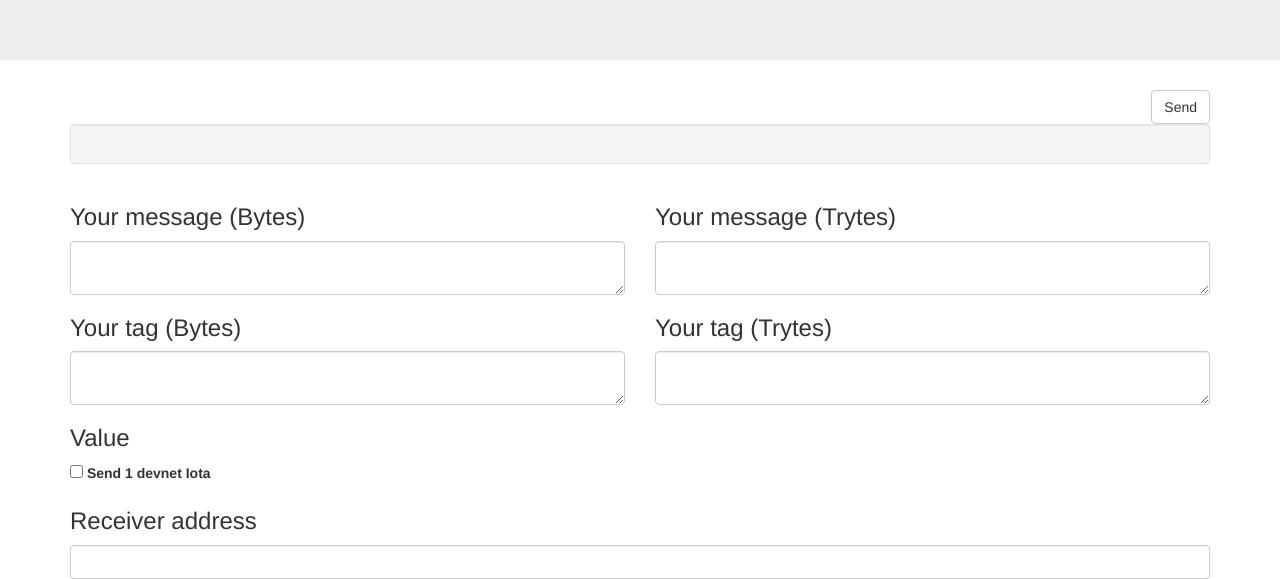
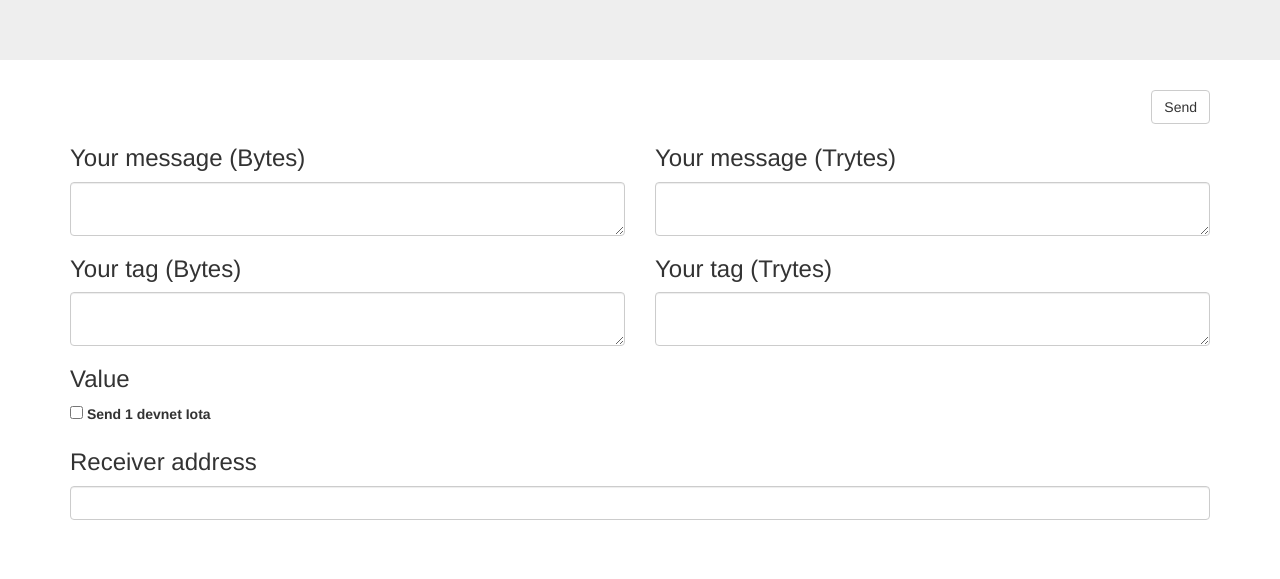
Before and after one commit to marcodepolo/iota-devnet-courier, a website: page views/index.html in a window 1280 px wide. Shown: the part 252-831 px from the top of the page. After the commit the page ends 800 px from the top, so only its background shows below. Drawn offline with nearby package versions, Linux system fonts and the light colour scheme.

Commit message:
update readme

```diff
--- a/views/index.html
+++ b/views/index.html
@@ -64,7 +64,7 @@ $(document).ready(function() {
   </div>
   <div class="row">
     <div class="col-sm-12">
-	  	<div id="log-info" class="well"></div>
+	  	<div id="log-info"></div>
 	 </div>
   </div>
   <div class="row">
```
Also changed, not shown: README.md.
